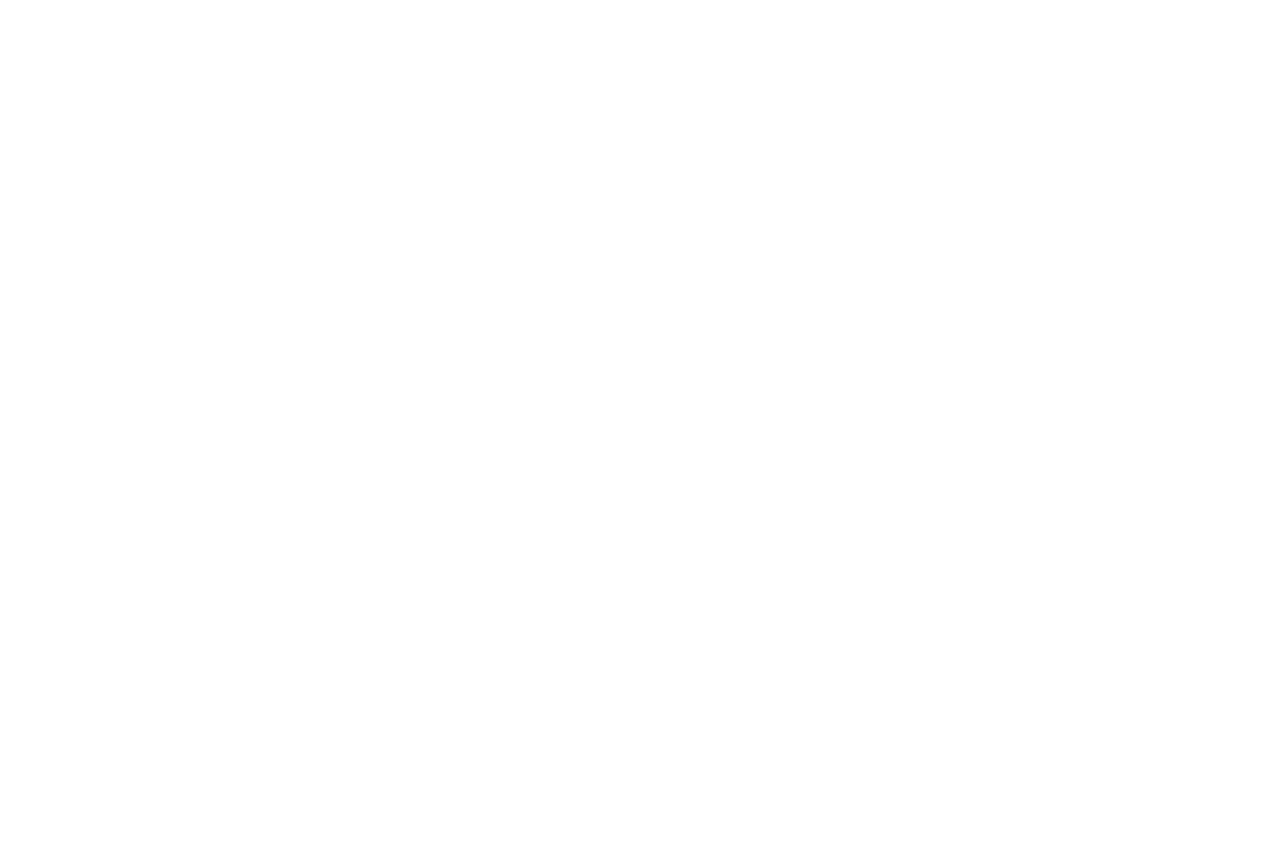
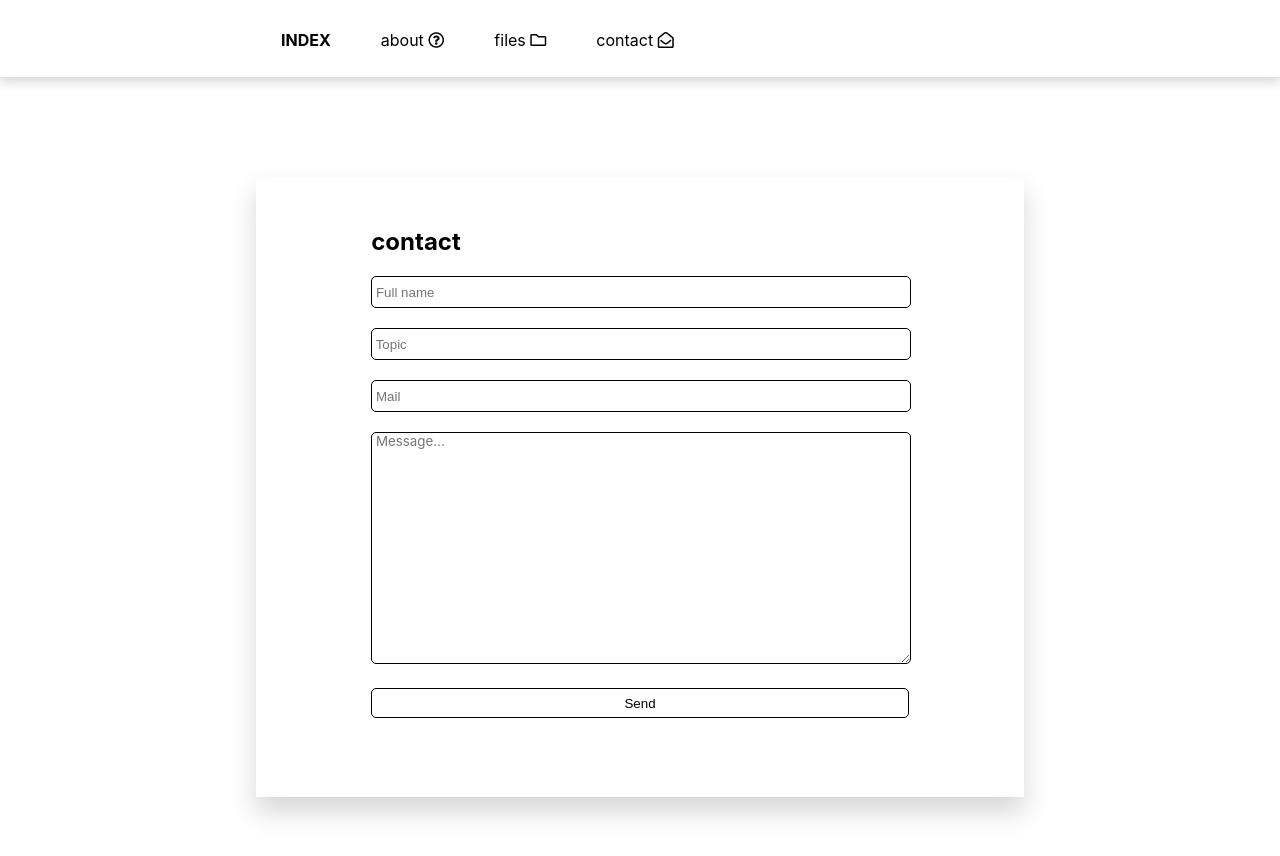
Before and after one commit to detindiskeocean/portfolio, a plain HTML site: page index.html in a window 1280 px wide. Before the commit the page ends 800 px from the top, so only its background shows below. Drawn offline with Linux system fonts and the light colour scheme.

Commit message:
contact HTML + CSS

```diff
--- a/index.html
+++ b/index.html
@@ -5,8 +5,70 @@
 	<meta name="viewport" content="width=device-width, initial-scale=1.0">
 	<meta http-equiv="X-UA-Compatible" content="ie=edge">
 	<title>Portfolio - Marcus Bruhn</title>
+	<link rel="stylesheet" href="style.css">
+	<!-- Font Awesome link -->
+	<link rel="stylesheet" href="https://use.fontawesome.com/releases/v5.8.2/css/all.css"
+	integrity="sha384-oS3vJWv+0UjzBfQzYUhtDYW+Pj2yciDJxpsK1OYPAYjqT085Qq/1cq5FLXAZQ7Ay" crossorigin="anonymous">
 </head>
 <body>
 
+
+
+		<header>
+
+			<div class="wrapper">
+
+				<nav>
+					<ul>
+						<li><a id="frontpage" href="index.html">index</a></li>
+						<li><a href="#">about  <i class="far fa-question-circle"></i></a></li>
+						<li><a href="#">files  <i class="far fa-folder"></i></a></li>
+						<li><a href="#">contact  <i class="far fa-envelope-open"></i></a></li>
+					</ul>
+				</nav>
+
+			</div>
+
+		</header>
+
+		<main>
+
+			<div class="wrapper">
+
+				<section>
+					<article>
+
+						<div id="main-section">
+							<h1>whatever</h1>
+						</div>
+
+					</article>
+				</section>
+
+				<div id="contact">
+
+					<div id="inner_contact">
+						<h2>contact</h2>
+						<form>
+							<input type="text" placeholder=" Full name" required><br>
+							<input type="tel" placeholder=" Topic" required><br>
+							<input type="email" name="emailaddress" placeholder=" Mail" required><br>
+							<textarea name="textarea" placeholder=" Message..."></textarea><br>
+							<input id="send" type="submit" value="Send">
+						</form>
+					</div>
+				</div>
+
+			</div>
+
+		</main>
+
+		<footer>
+
+		</footer>
+
+
+
+	<script src="js.js"></script>
 </body>
 </html>
--- a/js.js
+++ b/js.js
@@ -0,0 +1,8 @@
+document.addEventListener ("DOMContentLoaded", () => {
+
+	// document.querySelector("#frontpage").addEventListener("click", () => {
+	// 	document.querySelector("#main-section").style.display = "block"
+	// 	document.querySelector("#contact").style.display = "none"
+	// })
+
+})
--- a/style.css
+++ b/style.css
@@ -0,0 +1,129 @@
+* {
+	margin: 0;
+	padding: 0;
+}
+
+body {
+	font-family: -apple-system, BlinkMacSystemFont, 'Segoe UI', Roboto, Oxygen, Ubuntu, Cantarell, 'Open Sans', 'Helvetica Neue', sans-serif;
+}
+
+.wrapper {
+	width: 60%;
+	margin: 0 auto;
+}
+
+header {
+	box-shadow: 0px 5px 10px #00000029;
+}
+
+nav {
+	padding-top: 5px;
+	margin-bottom: 80px;
+}
+
+ul {
+	display: flex;
+}
+
+li {
+	list-style-type: none;
+	padding: 25px;
+}
+
+#frontpage {
+	font-weight: bold;
+	text-transform: uppercase;
+}
+
+a {
+	text-decoration: none;
+	font-size: 1em;
+	color: black;
+}
+
+a:hover {
+	/* font-weight: bold; */
+}
+
+a:after {
+	/* background: none repeat scroll 0 0 transparent; */
+  	bottom: 0;
+	content: "";
+	display: block;
+	height: 2px;
+	left: 50%;
+	/* position: absolute; */
+	background: black;
+	transition: width 0.3s ease 0s, left 0.5s ease 0s;
+	width: 0;
+}
+
+a:hover:after {
+	width: 100%;
+	left: 0;
+}
+
+section {
+
+}
+
+#main-section {
+	/* border: 1px solid black; */
+	height: 620px;
+	width: 100%;
+	box-shadow: 0px 15px 25px #00000029;
+	display: none;
+}
+
+/*CONTACT*/
+
+#contact {
+	margin-top: 100px;
+	height: 620px;
+	width: 100%;
+	box-shadow: 0px 15px 25px #00000029;
+	display: block;
+}
+
+#inner_contact {
+	padding-top: 50px;
+	margin: 0 auto;
+	width: 70%;
+}
+
+h2 {
+	margin-bottom: 20px;
+}
+
+input {
+	width: 100%;
+	height: 30px;
+	border-radius: 5px;
+	border-style: none;
+	border: 1px solid black;
+	margin-bottom: 20px;
+}
+
+textarea {
+	font-family: -apple-system, BlinkMacSystemFont, 'Segoe UI', Roboto, Oxygen, Ubuntu, Cantarell, 'Open Sans', 'Helvetica Neue', sans-serif;
+	width: 100%;
+	height: 230px;
+	border-radius: 5px;
+	border-style: none;
+	border: 1px solid black;
+	margin-bottom: 20px;
+}
+
+#send {
+	background-color: transparent;
+}
+
+/*FOOTER*/
+
+footer {
+	position: relative;
+	bottom: -55px;
+	height: 100px;
+	box-shadow: 20px 20px 20px #00000029;
+	/* background-color: pink; */
+}
```
